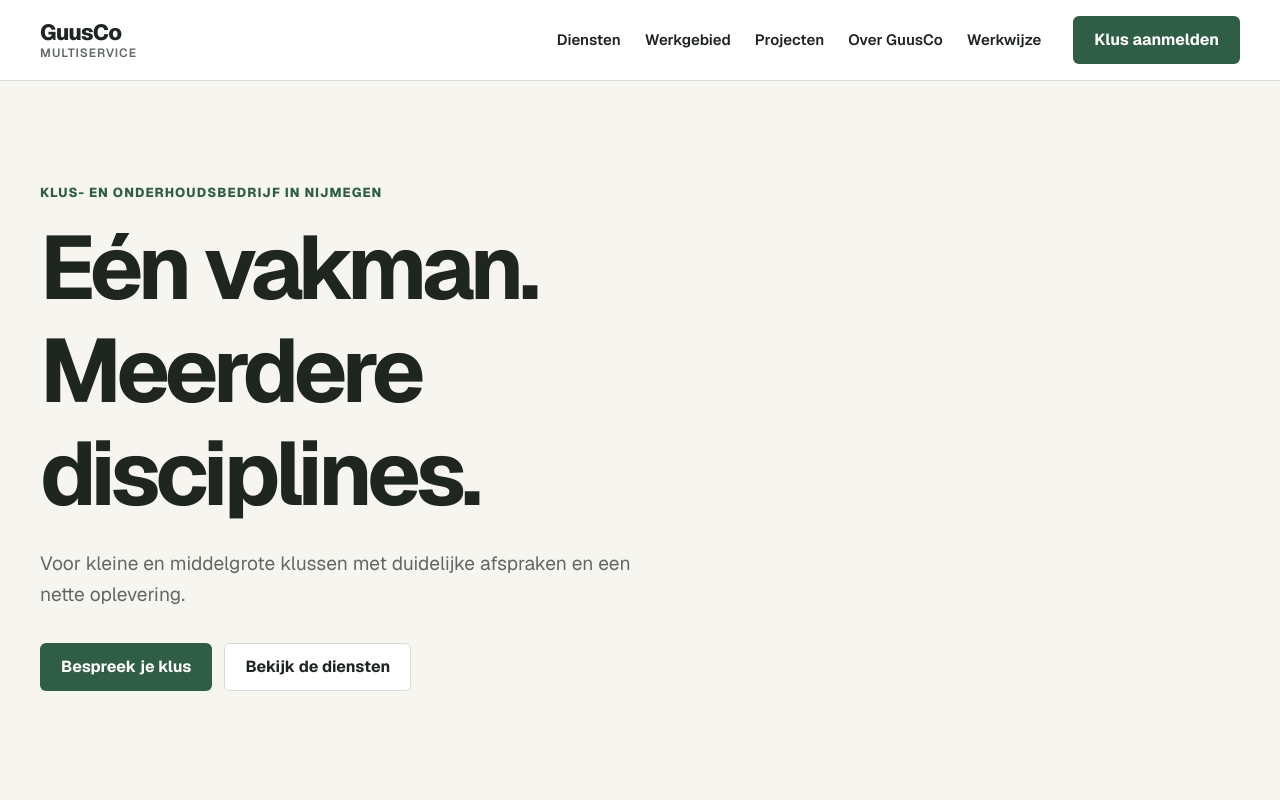
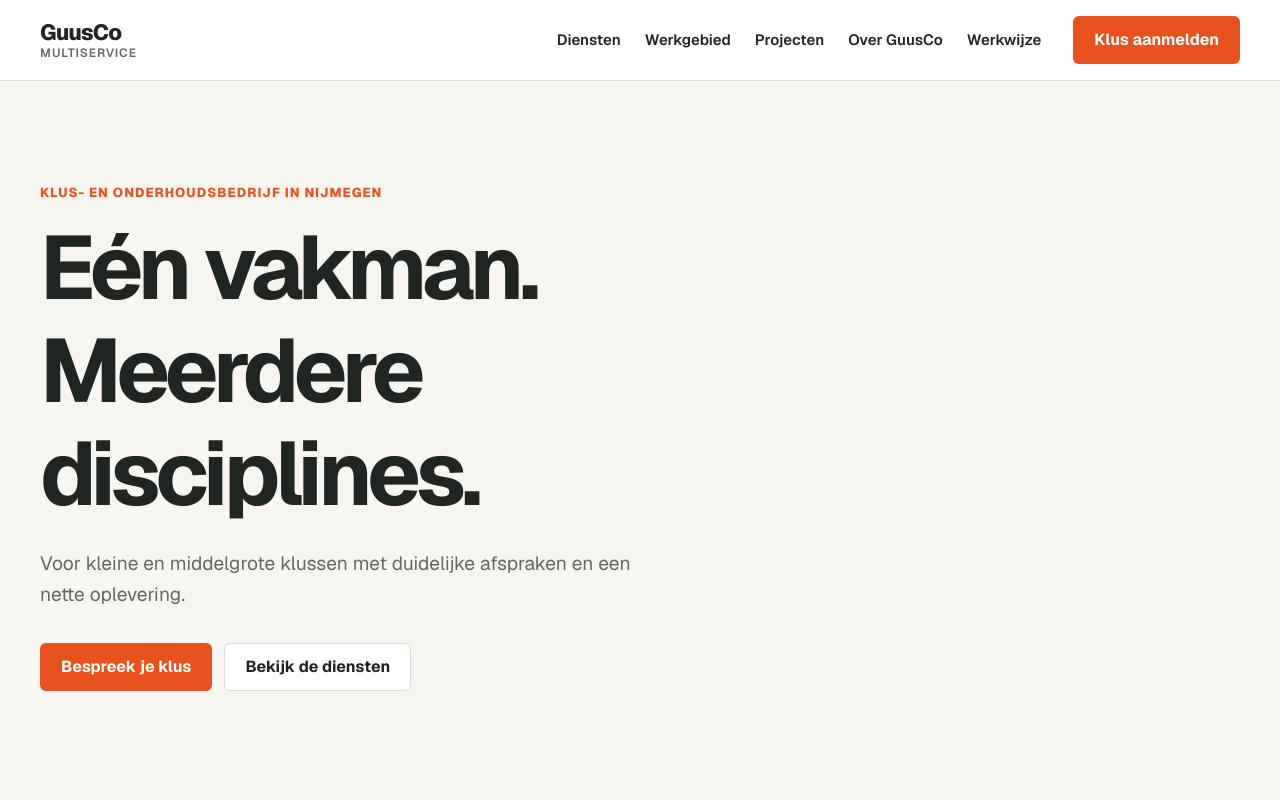
Before and after one commit to ambupilot/guusco-multi-service-website, a Next.js app: page / in a window 1280 px wide. Shown: the top 800 px of the page. Built offline with nearby package versions, Linux system fonts and the light colour scheme.

Commit message:
style: switch brand accent to orange

```diff
--- a/src/styles/abstracts/_variables.scss
+++ b/src/styles/abstracts/_variables.scss
@@ -1,31 +1,16 @@
 :root {
-
   --color-background: #f7f5f0;
-
   --color-surface: #ffffff;
-
   --color-text: #1f2521;
-
   --color-text-muted: #626962;
-
   --color-border: #d9ddd8;
-
-  --color-accent: #2f5d46;
-
-  --color-accent-strong: #234737;
-
+  --color-accent: #e6511e;
+  --color-accent-strong: #c94316;
   --font-sans: var(--font-geist-sans), Arial, Helvetica, sans-serif;
-
   --container-width: 1200px;
-
   --page-gutter: 1.25rem;
-
   --radius-sm: 0.375rem;
-
   --radius-md: 0.75rem;
-
   --shadow-sm: 0 0.125rem 0.75rem rgb(0 0 0 / 0.06);
-
   --transition-fast: 160ms ease;
-
 }
```
